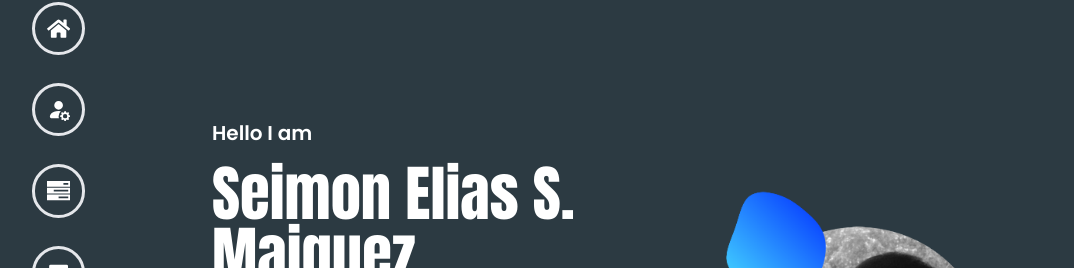
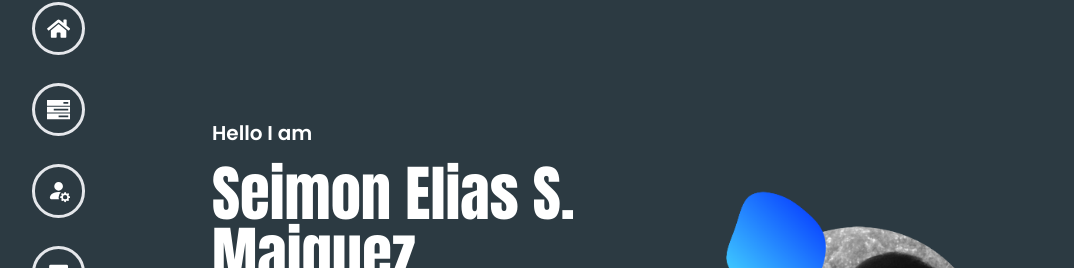
Before and after one commit to FumI4096/Portfolio, a React (Vite) app: page / in a window 1280 px wide. Shown: the part 209-477 px from the top of the page, without its empty margins (12-1086 px from the left). Built offline with nearby package versions, Linux system fonts and the light colour scheme.

Commit message:
feat: add experience tab

```diff
--- a/client/src/components/Nav.tsx
+++ b/client/src/components/Nav.tsx
@@ -1,7 +1,6 @@
 import { FaHome } from "react-icons/fa";
 import { GrTasks } from "react-icons/gr";
 import { PiCertificateFill } from "react-icons/pi";
-import { FaTools } from "react-icons/fa";
 import { BiSolidPhoneCall } from "react-icons/bi";
 import { BsPersonFillGear } from "react-icons/bs";
 function scrollSection(section: string){
@@ -36,21 +35,21 @@ export default function Nav(){
                 </div>
             </a>
             <a
+                onClick={() => scrollSection("/#projects")}
+                className="group cursor-pointer relative max-lg:flex max-lg:flex-col-reverse max-lg:items-center max-lg:gap-1.5"
+            >
+                <span className="hidden opacity-0 absolute left-3 text-0 px-11 top-[50%] -translate-y-[50%] text-white font-poppins-medium lg:group-hover:block lg:group-hover:animate-nav-display max-lg:static max-lg:block max-lg:opacity-100 max-lg:p-0 max-lg:text-[0.80rem] max-md:text-[0.70rem] max-sm:text-[0.60rem]">Projects</span>
+                <div className="p-3 rounded-full border-3 flex justify-center items-center transition xl:group-hover:bg-white max-lg:border-none">
+                    <GrTasks className="text-[1.45rem] text-white transition xl:group-hover:text-primary-gray-2"/>
+                </div>
+            </a>
+            <a
                 onClick={() => scrollSection("/#experience")}
                 className="group cursor-pointer relative max-lg:flex max-lg:flex-col-reverse max-lg:items-center max-lg:gap-1.5"
             >
                 <span className="hidden opacity-0 absolute left-3 text-0 px-11 top-[50%] -translate-y-[50%] text-white font-poppins-medium lg:group-hover:block lg:group-hover:animate-nav-display max-lg:static max-lg:block max-lg:opacity-100 max-lg:p-0 max-lg:text-[0.80rem] max-md:text-[0.70rem] max-sm:text-[0.60rem]">Experiences</span>
                 <div className="p-3 rounded-full border-3 flex justify-center items-center transition xl:group-hover:bg-white max-lg:border-none">
                     <BsPersonFillGear className="text-[1.45rem] text-white transition xl:group-hover:text-primary-gray-2"/>
-                </div>
-            </a>
-            <a
-                onClick={() => scrollSection("/#projects")}
-                className="group cursor-pointer relative max-lg:flex max-lg:flex-col-reverse max-lg:items-center max-lg:gap-1.5"
-            >
-                <span className="hidden opacity-0 absolute left-3 text-0 px-11 top-[50%] -translate-y-[50%] text-white font-poppins-medium lg:group-hover:block lg:group-hover:animate-nav-display max-lg:static max-lg:block max-lg:opacity-100 max-lg:p-0 max-lg:text-[0.80rem] max-md:text-[0.70rem] max-sm:text-[0.60rem]">Projects</span>
-                <div className="p-3 rounded-full border-3 flex justify-center items-center transition xl:group-hover:bg-white max-lg:border-none">
-                    <GrTasks className="text-[1.45rem] text-white transition xl:group-hover:text-primary-gray-2"/>
                 </div>
             </a>
             <a
@@ -62,15 +61,6 @@ export default function Nav(){
                     <PiCertificateFill className="text-[1.45rem] text-white transition xl:group-hover:text-primary-gray-2"/>
                 </div>
             </a>
-            {/* <a
-                onClick={() => scrollSection("/#services")}
-                className="group cursor-pointer relative max-lg:flex max-lg:flex-col-reverse max-lg:items-center max-lg:gap-1.5"
-            >
-                <span className="hidden opacity-0 absolute left-3 text-0 px-11 top-[50%] -translate-y-[50%] text-white font-poppins-medium lg:group-hover:block lg:group-hover:animate-nav-display max-lg:static max-lg:block max-lg:opacity-100 max-lg:p-0 max-lg:text-[0.80rem] max-md:text-[0.70rem] max-sm:text-[0.60rem]">Services</span>
-                <div className="p-3 rounded-full border-3 flex justify-center items-center transition lg:group-hover:bg-white max-lg:border-none">
-                    <FaTools className="text-[1.45rem] text-white transition lg:group-hover:text-primary-gray-2"/>
-                </div>
-            </a> */}
             <a
                 onClick={() => scrollSection("/#contacts")}
                 className="group cursor-pointer relative max-lg:flex max-lg:flex-col-reverse max-lg:items-center max-lg:gap-1.5"
```
